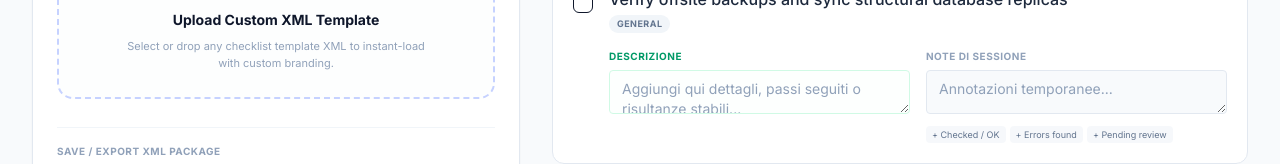
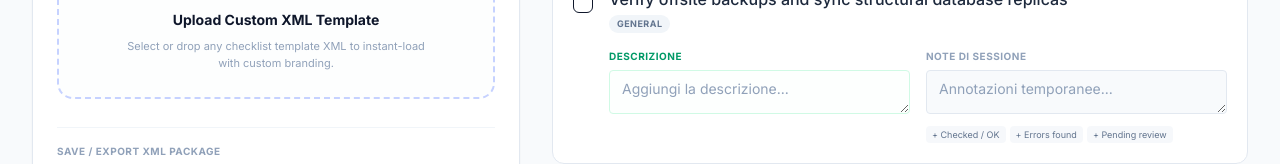
Before and after one commit to ic-dith/app-checklist-it, a React (Vite) app: page / in a window 1280 px wide. Shown: the part 377-541 px from the top of the page. Built offline with nearby package versions, Linux system fonts and the light colour scheme; no server answers.

Commit message:
row 152 modified

```diff
--- a/src/components/ChecklistItemRow.tsx
+++ b/src/components/ChecklistItemRow.tsx
@@ -149,7 +149,7 @@ export function ChecklistItemRow({
             id={`desc-input-${item.id}`}
             value={taskState.description || ""}
             onChange={(e) => onUpdateDescription(item.id, e.target.value)}
-            placeholder="Aggiungi qui dettagli, passi seguiti o risultanze stabili..."
+            placeholder="Aggiungi la descrizione..."
             rows={1}
             className="w-full min-h-[44px] py-2 px-3 bg-emerald-50/10 dark:bg-emerald-950/5 border border-emerald-100 dark:border-emerald-900/40 rounded text-sm text-slate-750 dark:text-slate-300 focus:outline-none focus:ring-1 focus:ring-emerald-400 dark:focus:ring-emerald-700 resize-y placeholder-slate-400"
           />
```
